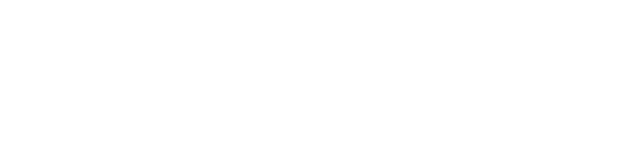
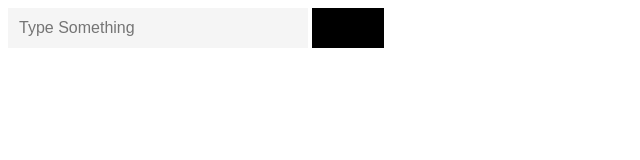
Before and after one commit to FACN8/boomshakala, a website: page public/index.html in a window 1280 px wide. Shown: the whole page, without its empty margins (0-640 px from the left). Drawn offline with Linux system fonts and the light colour scheme.

Commit message:
updating html and css

```diff
--- a/public/index.html
+++ b/public/index.html
@@ -1,5 +1,6 @@
 <!DOCTYPE html>
 <html lang="en">
+
 <head>
     <meta charset="UTF-8">
     <meta name="viewport" content="width=device-width, initial-scale=1.0">
@@ -7,7 +8,17 @@
     <title>Document</title>
     <link href="../public/main.css" rel="stylesheet">
 </head>
+
 <body>
+    <div class="main-container">
+        <form autocomplete="off" action="../res/dictionary.json">
+            <div class="autocomplete">
+                <input id="input" type="text" name="" placeholder="Type Something">
+            </div>
+            <input type="submit">
+        </form>
+    </div>
     <script src="../public/script.js"></script>
 </body>
+
 </html>
--- a/public/main.css
+++ b/public/main.css
@@ -0,0 +1,25 @@
+* {
+    box-sizing: border-box;
+}
+
+body {
+    font: 16px sans-serif;
+}
+
+.autocomplete {
+    position: relative;
+    display: inline-block;
+    width: 300px;
+}
+
+input {
+    border: 1px solid transparent;
+    background-color: black;
+    padding: 10px;
+    font-size: 16px;
+}
+
+input[type=text] {
+    background-color: whitesmoke;
+    width: 100%;
+}
```
